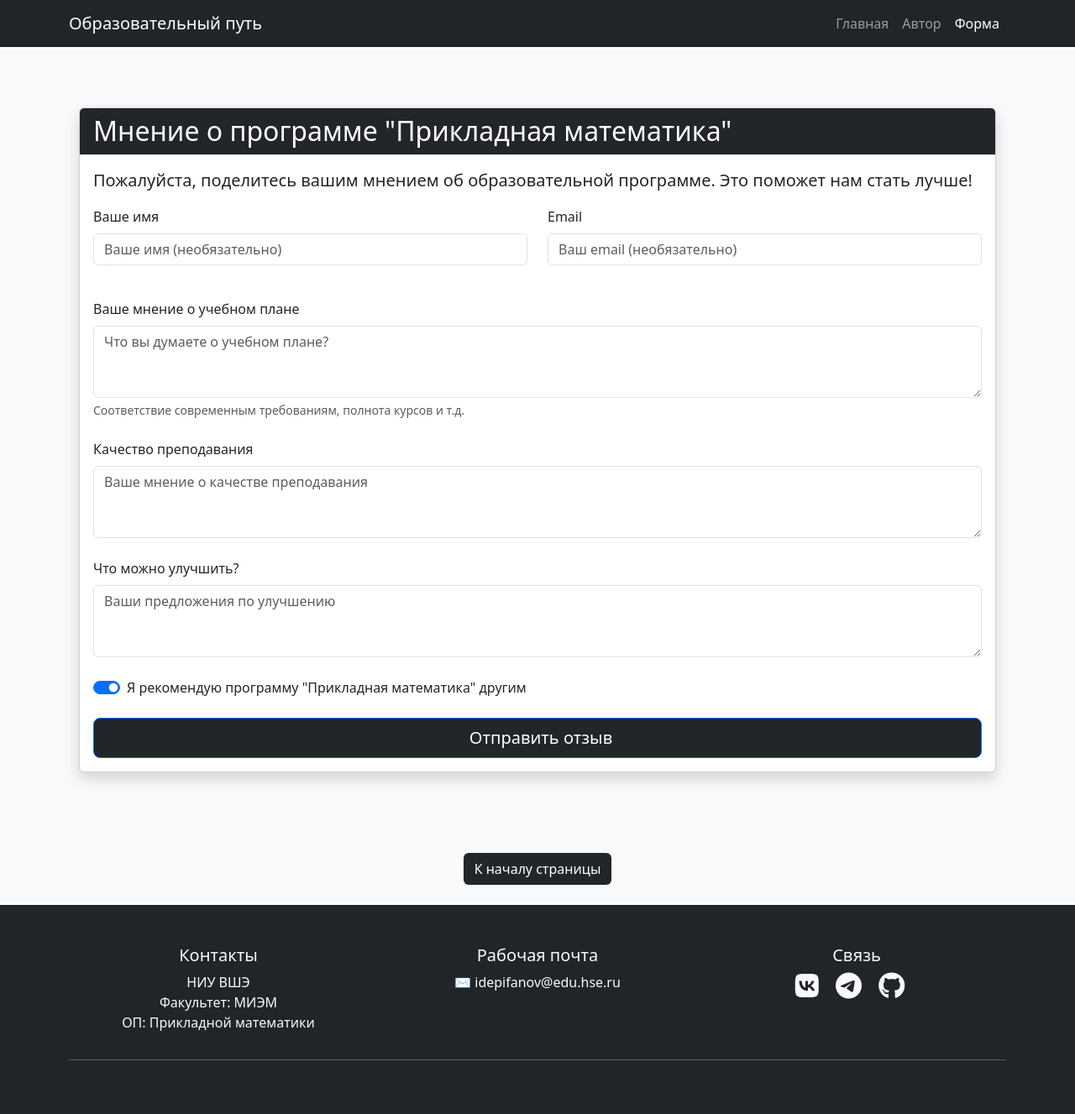
After one commit to EpifanovID/web_site, a Django app: page /app1/feedback_form/ in a window 1280 px wide. The commit adds this page. Shown: the whole page at 84% size. Run offline with Django 5.2, Linux system fonts and the light colour scheme.

Commit message:
Added feedback

```diff
--- /dev/null
+++ b/app1/forms.py
@@ -0,0 +1,42 @@
+from django import forms
+from .models import MathProgramFeedback
+
+class ProgramFeedbackForm(forms.ModelForm):
+    class Meta:
+        model = MathProgramFeedback
+        fields = [
+            'name', 'email',
+            'curriculum_opinion', 'teaching_quality',
+            'improvements', 'recommend'
+        ]
+        widgets = {
+            'name': forms.TextInput(attrs={
+                'class': 'form-control',
+                'placeholder': 'Ваше имя (необязательно)'
+            }),
+            'email': forms.EmailInput(attrs={
+                'class': 'form-control',
+                'placeholder': 'Ваш email (необязательно)'
+            }),
+            'curriculum_opinion': forms.Textarea(attrs={
+                'class': 'form-control',
+                'rows': 3,
+                'placeholder': 'Что вы думаете о учебном плане?'
+            }),
+            'teaching_quality': forms.Textarea(attrs={
+                'class': 'form-control',
+                'rows': 3,
+                'placeholder': 'Ваше мнение о качестве преподавания'
+            }),
+            'improvements': forms.Textarea(attrs={
+                'class': 'form-control',
+                'rows': 3,
+                'placeholder': 'Ваши предложения по улучшению'
+            }),
+            'recommend': forms.CheckboxInput(attrs={
+                'class': 'form-check-input'
+            }),
+        }
+        labels = {
+            'recommend': 'Я рекомендую программу "Прикладная математика" другим'
+        }
--- a/app1/models.py
+++ b/app1/models.py
@@ -1,5 +1,7 @@
 from django.db import models
+from django.core.validators import MinValueValidator, MaxValueValidator
 
+# Об авторе
 class Author(models.Model):
     name = models.CharField(max_length=100)
     email = models.EmailField()
@@ -27,3 +29,43 @@ class Classmate(models.Model):
     email = models.EmailField()
     phone = models.CharField(max_length=20)
     photo = models.ImageField(upload_to='app1/images/')
+
+# Фотрма
+
+class MathProgramFeedback(models.Model):
+
+    # Основная информация
+    name = models.CharField('Имя', max_length=100, blank=True)
+    email = models.EmailField('Email', blank=True)
+
+    curriculum_opinion = models.TextField(
+        'Ваше мнение о учебном плане',
+        help_text='Соответствие современным требованиям, полнота курсов и т.д.'
+    )
+
+    teaching_quality = models.TextField(
+        'Качество преподавания',
+        help_text='Ваше впечатление от преподавательского состава',
+        blank=True
+    )
+
+    improvements = models.TextField(
+        'Что можно улучшить?',
+        help_text='Ваши предложения по улучшению программы',
+        blank=True
+    )
+
+    recommend = models.BooleanField(
+        'Рекомендовали бы вы эту программу?',
+        default=True
+    )
+
+    created_at = models.DateTimeField('Дата отправки', auto_now_add=True)
+
+    class Meta:
+        verbose_name = 'Отзыв о программе'
+        verbose_name_plural = 'Отзывы о программе'
+        ordering = ['-created_at']
+
+    def __str__(self):
+        return f"Отзыв от {self.name or 'анонима'} ({self.created_at.strftime('%d.%m.%Y')})"
--- a/app1/templates/app1/base.html
+++ b/app1/templates/app1/base.html
@@ -28,6 +28,9 @@
                 </li>
                 <li class="nav-item">
                     <a class="nav-link {% if request.path == '/app1/author/' %}active{% endif %}" href="/app1/author/">Автор</a>
+                </li>
+                <li class="nav-item">
+                    <a class="nav-link {% if request.path == '/app1/feedback_form/' %}active{% endif %}" href="/app1/feedback_form/">Форма</a>
                 </li>
             </ul>
         </div>
--- /dev/null
+++ b/app1/templates/app1/feedback_form.html
@@ -0,0 +1,56 @@
+{% extends "app1/base.html" %}
+
+{% block content %}
+<div class="container my-5">
+    <div class="card shadow">
+        <div class="card-header text-white" style="background-color: #222529;">
+            <h2 class="mb-0">Мнение о программе "{{ program_name }}"</h2>
+        </div>
+
+        <div class="card-body">
+            <p class="lead">Пожалуйста, поделитесь вашим мнением об образовательной программе. Это поможет нам стать лучше!</p>
+
+            <form method="post">
+                {% csrf_token %}
+
+                <div class="row mb-4">
+                    <div class="col-md-6 mb-3">
+                        <label for="{{ form.name.id_for_label }}" class="form-label">Ваше имя</label>
+                        {{ form.name }}
+                    </div>
+
+                    <div class="col-md-6 mb-3">
+                        <label for="{{ form.email.id_for_label }}" class="form-label">Email</label>
+                        {{ form.email }}
+                    </div>
+                </div>
+
+                <div class="mb-4">
+                    <label for="{{ form.curriculum_opinion.id_for_label }}" class="form-label">Ваше мнение о учебном плане</label>
+                    {{ form.curriculum_opinion }}
+                    <div class="form-text">Соответствие современным требованиям, полнота курсов и т.д.</div>
+                </div>
+
+                <div class="mb-4">
+                    <label for="{{ form.teaching_quality.id_for_label }}" class="form-label">Качество преподавания</label>
+                    {{ form.teaching_quality }}
+                </div>
+
+                <div class="mb-4">
+                    <label for="{{ form.improvements.id_for_label }}" class="form-label">Что можно улучшить?</label>
+                    {{ form.improvements }}
+                </div>
+
+                <div class="mb-4 form-check form-switch">
+                    {{ form.recommend }}
+                    <label class="form-check-label" for="{{ form.recommend.id_for_label }}">Я рекомендую программу "{{ program_name }}" другим</label>
+                </div>
+
+                <button type="submit" class="btn btn-primary btn-lg w-100" style="background-color: #222529;">
+                    <i class="bi bi-send me-2"></i>Отправить отзыв
+                </button>
+            </form>
+        </div>
+    </div>
+</div>
+{% endblock %}
--- a/app1/urls.py
+++ b/app1/urls.py
@@ -6,4 +6,6 @@ from django.conf.urls.static import static
 urlpatterns = [
     path('', views.home, name='home'),
     path('author/', views.author, name='author'),
+    path('feedback_form/', views.feedback_form, name='feedback_form'),
+    path('feedback_form/feedback_thanks/', views.feedback_thanks, name='feedback_thanks'),
 ]
--- a/app1/views.py
+++ b/app1/views.py
@@ -1,5 +1,7 @@
-from django.shortcuts import render
+from django.shortcuts import render, redirect
 from .models import Author, ProgramInfo, Classmate
+from .forms import ProgramFeedbackForm
+from .models import MathProgramFeedback
 
 def home(request):
     return render(request, 'app1/home.html')
@@ -14,3 +16,27 @@ def author(request):
         'program_info': program_info,
         'classmates': classmates,
     })
+
+def feedback_form(request):
+    print("Функция feedback_form вызвана")
+    if request.method == 'POST':
+        form = ProgramFeedbackForm(request.POST)
+        if form.is_valid():
+            print("Форма валидна, сохраняем...")
+            form.save()
+            print("Данные сохранены, перенаправляем...")
+            return redirect('feedback_thanks')
+        else:
+            # Выводим ошибки валидации
+            print("Ошибки валидации формы:", form.errors)
+    else:
+        form = ProgramFeedbackForm()
+        print("GET-запрос, показываем пустую форму")
+
+    return render(request, 'app1/feedback_form.html', {
+        'form': form,
+        'program_name': 'Прикладная математика'
+    })
+
+def feedback_thanks(request):
+    return render(request, 'app1/feedback_thanks.html')
```
Also changed, not shown: app1/templates/app1/feedback_thanks.html (added, +33 -0 lines), app1/migrations/0003_mathprogramfeedback.py (added), app1/migrations/0004_remove_mathprogramfeedback_rating.py (added).
